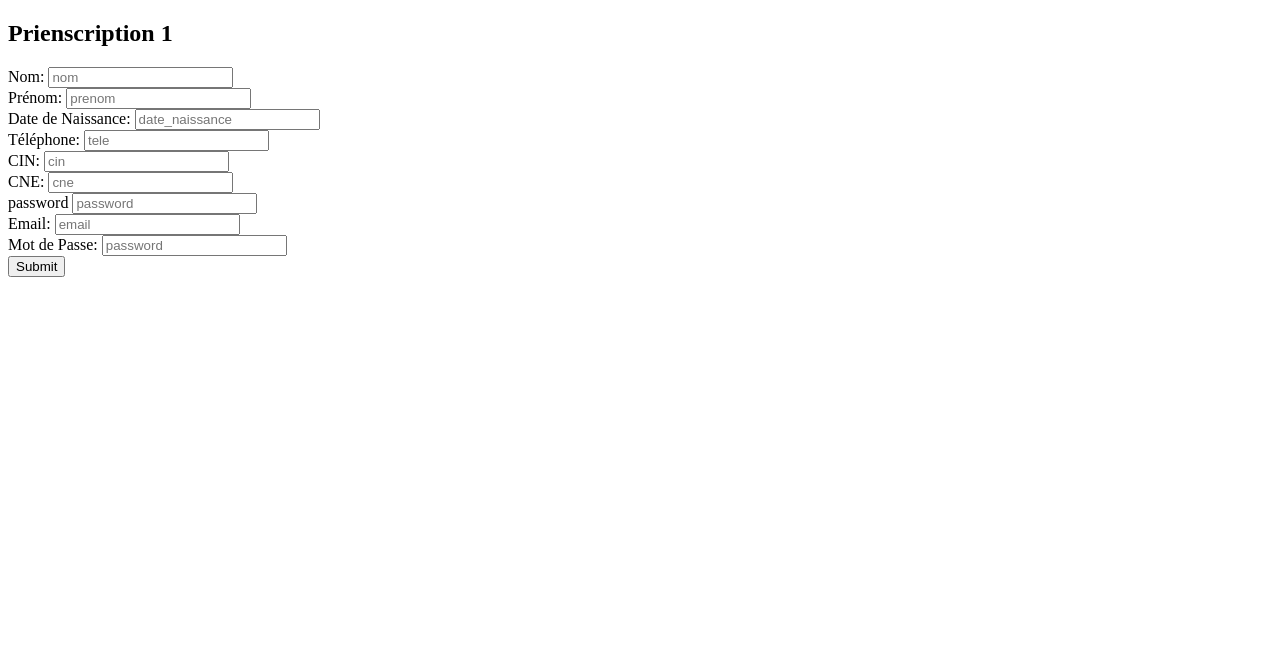
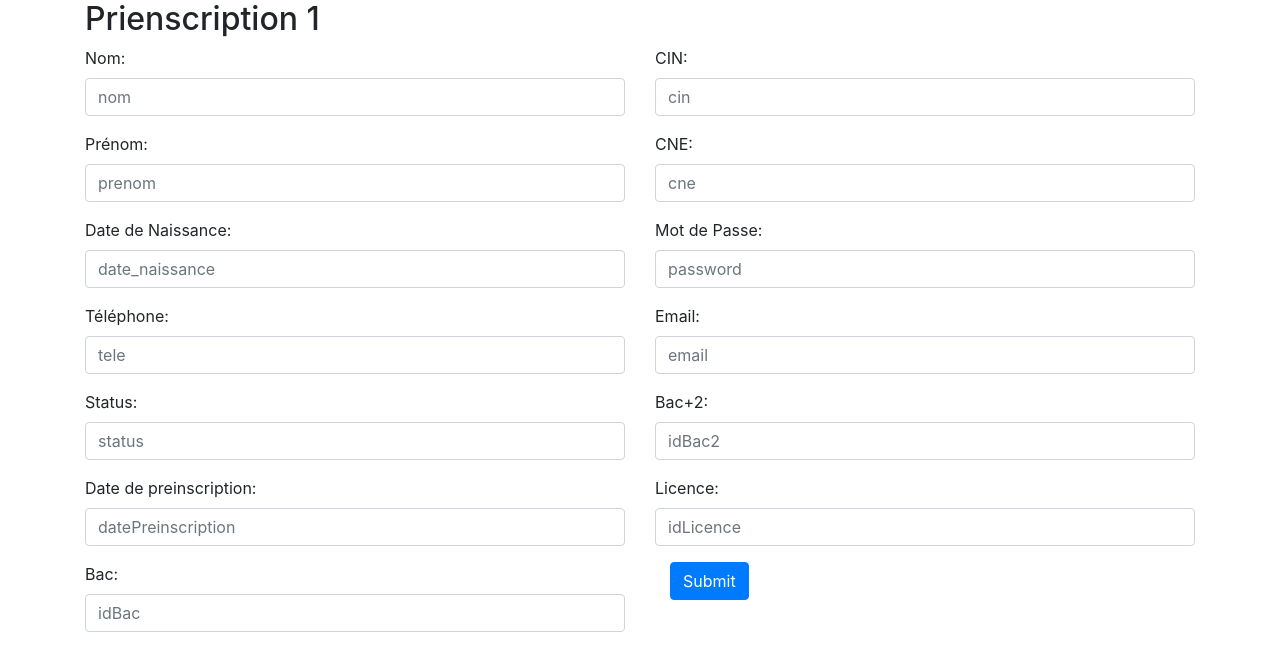
Before and after one commit to zakia12ouajih/LP-XML-PROJECT, a PHP site: page /LP-XML-PROJECT/pages/condidat/preinscription1.php in a window 1280 px wide. Shown: the top 671 px of the page. Run offline with PHP 8.4, Linux system fonts and the light colour scheme.

Commit message:
hdjdjdoad

```diff
--- a/public/pages/condidat/preinscription1.php
+++ b/public/pages/condidat/preinscription1.php
@@ -5,58 +5,82 @@
    <meta charset="UTF-8">
    <meta name="viewport" content="width=device-width, initial-scale=1.0">
    <title>Document</title>
+   <!-- Include Bootstrap CSS -->
+   <link rel="stylesheet" href="https://stackpath.bootstrapcdn.com/bootstrap/4.3.1/css/bootstrap.min.css">
 </head>
 
 <body>
    <div class="container">
       <h2>Prienscription 1</h2>
 
-      <form action="/LP-XML-PROJECT/public/register-process" method="POST" class="form-inline col-6" role="form">
+      <form action="/LP-XML-PROJECT/public/register-process" method="POST" class="row">
 
-         <div class="form-group">
-            <label class="sr-only" for="">Nom:</label>
-            <input type="nom" name="nom" class="form-control" id="" placeholder="nom">
-         </div>
-         <div class="form-group">
-            <label class="sr-only" for="">Prénom:</label>
-            <input type="prenom" name="prenom" class="form-control" id="" placeholder="prenom">
-         </div>
-         <div class="form-group">
-            <label class="sr-only" for="">Date de Naissance:</label>
-            <input type="date_naissance" name="date_naissance" class="form-control" id="" placeholder="date_naissance">
-         </div>
-         <div class="form-group">
-            <label class="sr-only" for="">Téléphone:</label>
-            <input type="tele" name="tele" class="form-control" id="" placeholder="tele">
-         </div>
-         <div class="form-group">
-            <label class="sr-only" for="">CIN:</label>
-            <input type="cin" name="cin" class="form-control" id="" placeholder="cin">
-         </div>
-         <div class="form-group">
-            <label class="sr-only" for="">CNE:</label>
-            <input type="cne" name="cne" class="form-control" id="" placeholder="cne">
-         </div>
-         <div class="form-group">
-            <label class="sr-only" for="">password</label>
-            <input type="password" name="password" class="form-control" id="" placeholder="password">
-         </div>
-         <div class="form-group">
-            <label class="sr-only" for="">Email:</label>
-            <input type="email" name="email" class="form-control" id="" placeholder="email">
-         </div>
-         <div class="form-group">
-            <label class="sr-only" for="">Mot de Passe:</label>
-            <input type="password" name="password" class="form-control" id="" placeholder="password">
+         <!-- Left Part -->
+         <div class="col-md-6">
+            <?php
+            $leftFields = array("nom" => "Nom", "prenom" => "Prénom", "date_naissance" => "Date de Naissance", "tele" => "Téléphone");
+
+            foreach ($leftFields as $fieldName => $fieldLabel) {
+               echo '<div class="form-group">
+                        <label for="' . $fieldName . '">' . $fieldLabel . ':</label>
+                        <input type="text" name="' . $fieldName . '" class="form-control" id="' . $fieldName . '" placeholder="' . $fieldName . '" required>
+                     </div>';
+            }
+            ?>
          </div>
 
+         <!-- Right Part -->
+         <div class="col-md-6">
+            <?php
+            $rightFields1 = array("cin" => "CIN", "cne" => "CNE", "password" => "Mot de Passe", "email" => "Email");
 
+            foreach ($rightFields1 as $fieldName => $fieldLabel) {
+               echo '<div class="form-group">
+                        <label for="' . $fieldName . '">' . $fieldLabel . ':</label>
+                        <input type="' . $fieldName . '" name="' . $fieldName . '" class="form-control" id="' . $fieldName . '" placeholder="' . $fieldName . '" required>
+                     </div>';
+            }
+            ?>
+         </div>
+         <hr>
 
-         <button type="submit" class="btn btn-primary">Submit</button>
+         <!-- Left Part -->
+         <div class="col-md-6">
+            <?php
+            $leftFields2 = array("status" => "Status", "datePreinscription" => "Date de preinscription", "idBac" => "Bac");
+
+            foreach ($leftFields2 as $fieldName => $fieldLabel) {
+               echo '<div class="form-group">
+                        <label for="' . $fieldName . '">' . $fieldLabel . ':</label>
+                        <input type="' . $fieldName . '" name="' . $fieldName . '" class="form-control" id="' . $fieldName . '" placeholder="' . $fieldName . '" required>
+                     </div>';
+            }
+            ?>
+         </div>
+
+         <!-- Right Part -->
+         <div class="col-md-6">
+            <?php
+            $rightFields2 = array("idBac2" => "Bac+2", "idLicence" => "Licence");
+
+            foreach ($rightFields2 as $fieldName => $fieldLabel) {
+               echo '<div class="form-group">
+                        <label for="' . $fieldName . '">' . $fieldLabel . ':</label>
+                        <input type="' . $fieldName . '" name="' . $fieldName . '" class="form-control" id="' . $fieldName . '" placeholder="' . $fieldName . '" required>
+                     </div>';
+            }
+            ?>
+            <div class="form-group col-12">
+               <button type="submit" class="btn btn-primary">Submit</button>
+            </div>
+         </div>
       </form>
+   </div>
 
-
-   </div>
+   <!-- Include Bootstrap JS and Popper.js -->
+   <script src="https://code.jquery.com/jquery-3.3.1.slim.min.js"></script>
+   <script src="https://cdnjs.cloudflare.com/ajax/libs/popper.js/1.14.7/umd/popper.min.js"></script>
+   <script src="https://stackpath.bootstrapcdn.com/bootstrap/4.3.1/js/bootstrap.min.js"></script>
 </body>
 
 </html>
--- a/src/route.php
+++ b/src/route.php
@@ -52,6 +52,10 @@ switch ($request) {
          require dirname(__DIR__) . '/public/pages/condidat/homecondidat.php';
          break;
 
+      case '/LP-XML-PROJECT/public/condidat/preinscription1':
+         require dirname(__DIR__) . '/public/pages/condidat/preinscription1.php';
+         break;
+
    default:
       http_response_code(404);
       require dirname(__DIR__) . '/public/pages/404.php';
```
Also changed, not shown: includes/header.php (+9 -3 lines).
